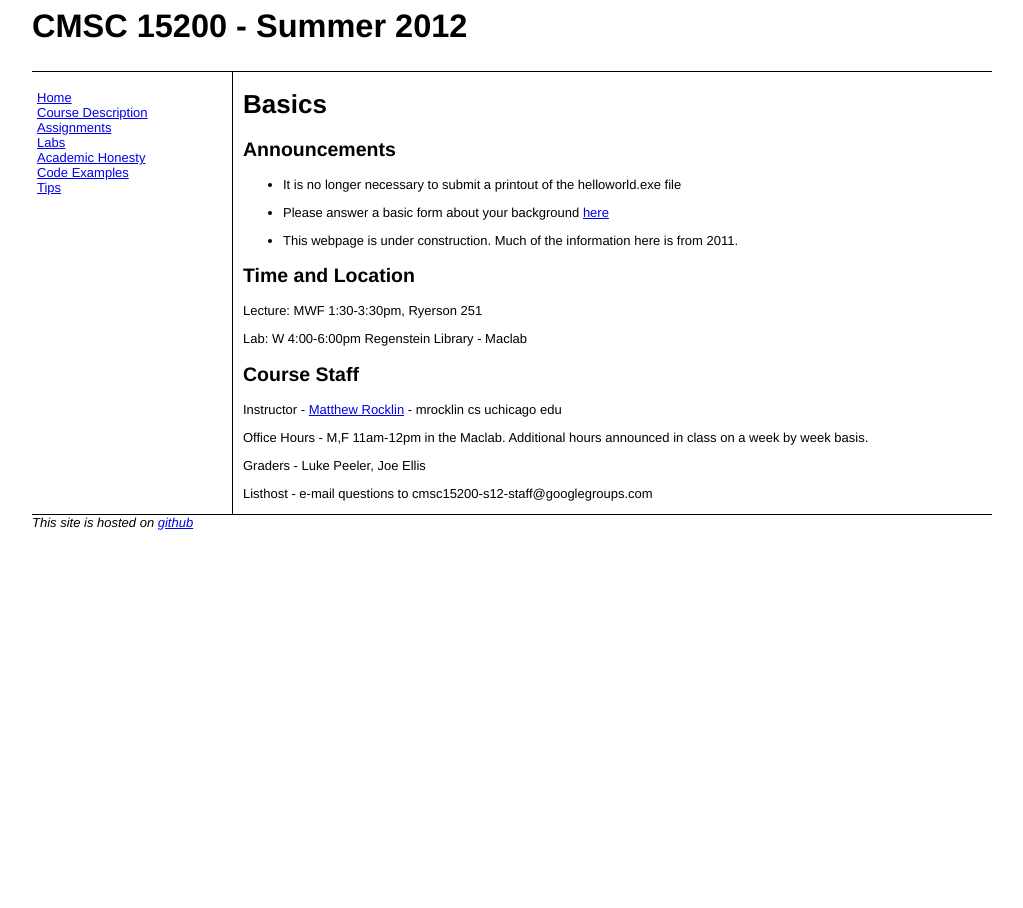
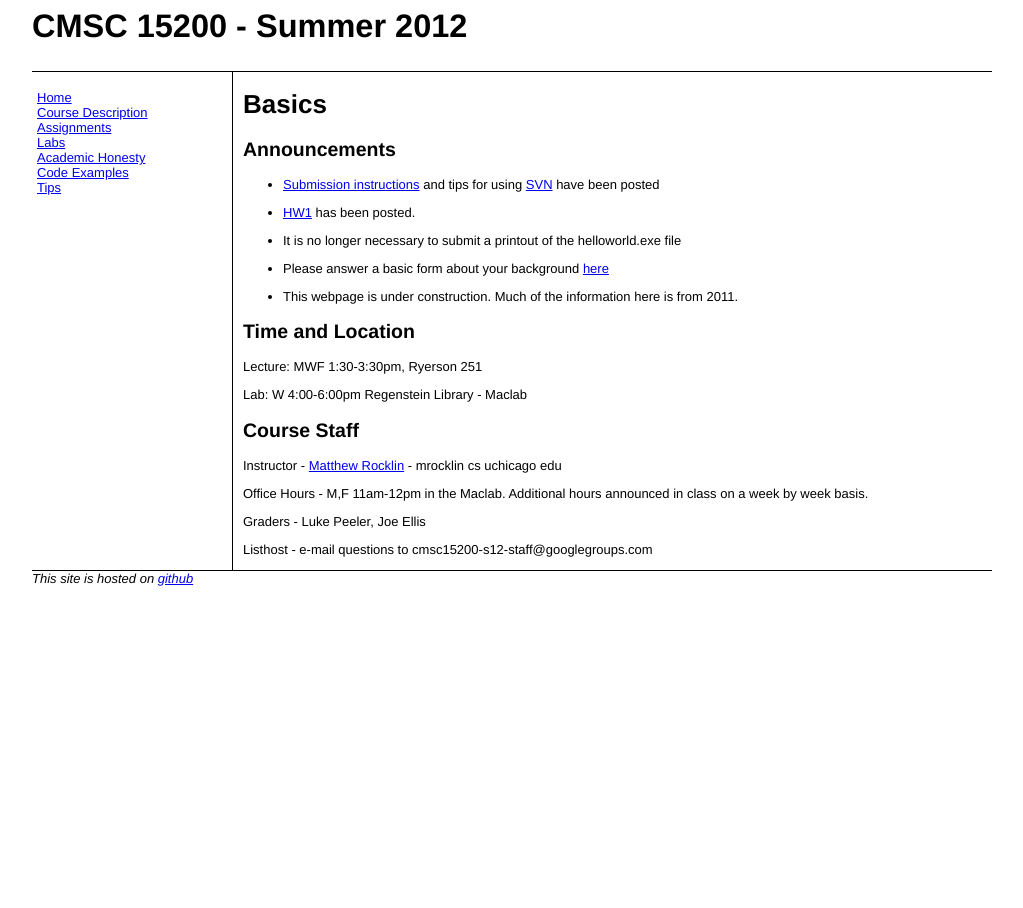
Before and after one commit to mrocklin/cmsc15200, a Jekyll site: the page built from index.md, in a window 1280 px wide. Shown: the whole page, without its empty margins (128-1151 px from the left). Built offline with Jekyll 4.4.1, drawn with Linux system fonts in a browser that asks for light colours; Markdown is read by kramdown in place of the engine named in the settings.

Commit message:
added announcements for hw1 and submission/svn tips

```diff
--- a/index.md
+++ b/index.md
@@ -5,6 +5,10 @@ title: Basics
 
 Announcements
 -------------
+
+* [Submission instructions](tips/submission.html) and tips for using [SVN](tips/svn.html) have been posted
+
+* [HW1](assignments/hw1/index.html) has been posted.
 
 * It is no longer necessary to submit a printout of the helloworld.exe file
 
```
